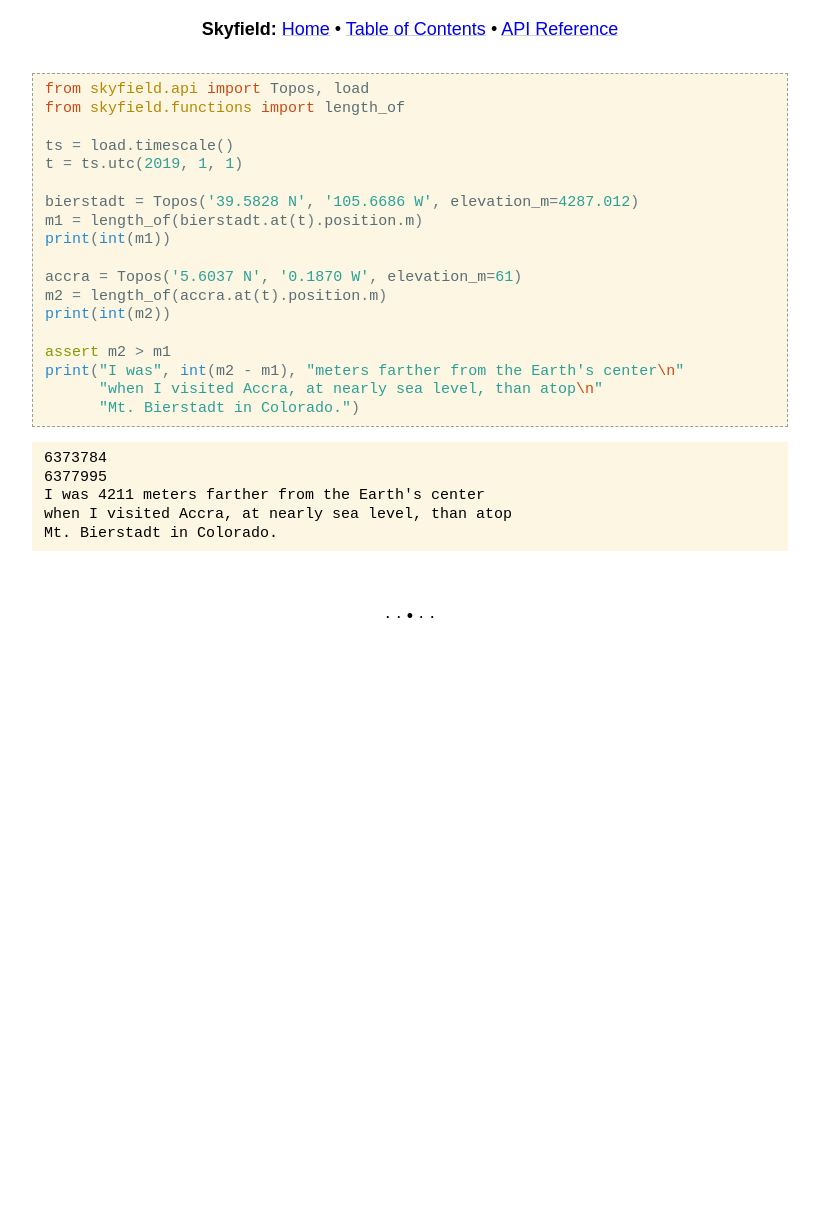
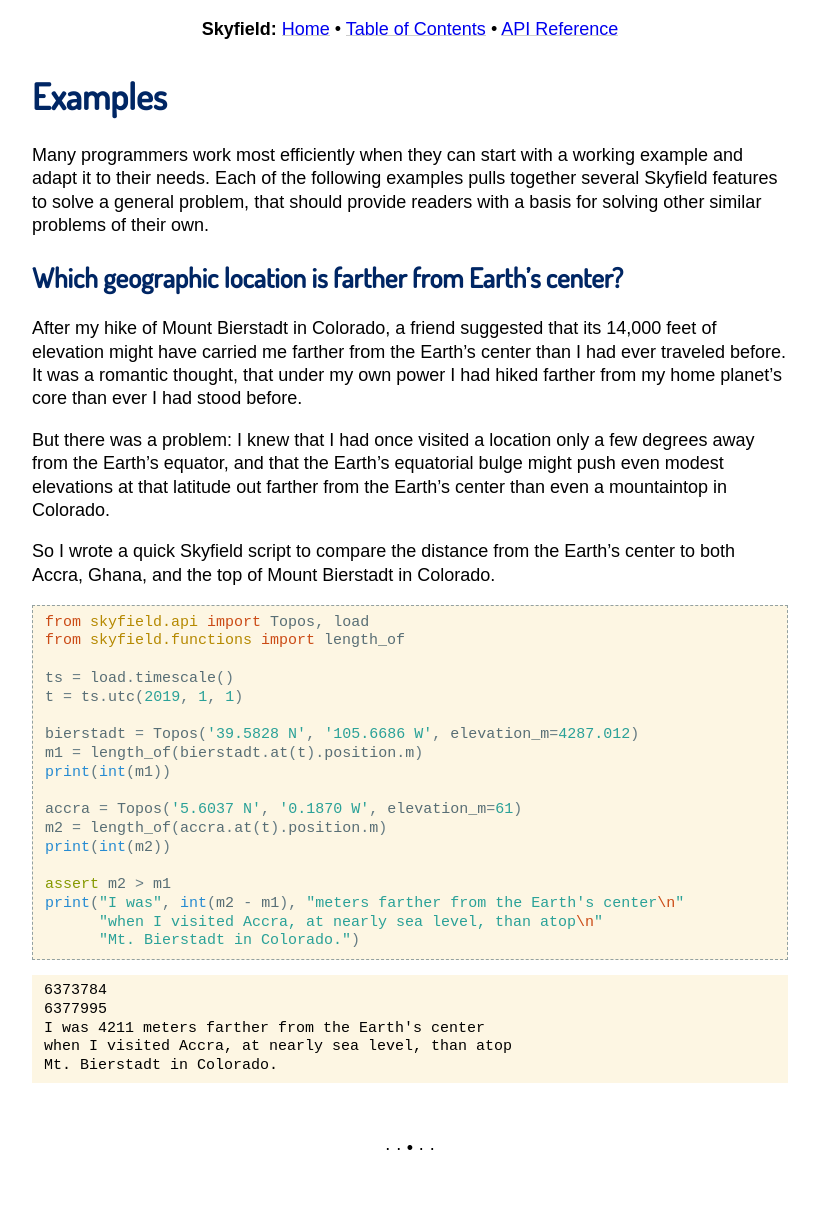
Before and after one commit to skyfielders/python-skyfield, a Sphinx documentation site: the page built from skyfield/documentation/examples.rst, in a window 1280 px wide. Shown: the whole page, without its empty margins (230-1049 px from the left). Built offline with Sphinx 7.4.7, drawn with Linux system fonts in a browser that asks for light colours; some web fonts are replaced; pages that are not in the unit, such as notebooks, are missing from menus; before the commit the page ends 900 px from its top, so only the background shows below that.

Commit message:
Explain the Bierstadt/Accra example

```diff
--- a/skyfield/documentation/examples.rst
+++ b/skyfield/documentation/examples.rst
@@ -1,3 +1,40 @@
+
+==========
+ Examples
+==========
+
+Many programmers work most efficiently
+when they can start with a working example
+and adapt it to their needs.
+Each of the following examples
+pulls together several Skyfield features
+to solve a general problem,
+that should provide readers with a basis
+for solving other similar problems of their own.
+
+Which geographic location is farther from Earth’s center?
+=========================================================
+
+After my hike of Mount Bierstadt in Colorado,
+a friend suggested that its 14,000 feet of elevation
+might have carried me farther from the Earth’s center
+than I had ever traveled before.
+It was a romantic thought,
+that under my own power
+I had hiked farther from my home planet’s core
+than ever I had stood before.
+
+But there was a problem:
+I knew that I had once visited a location
+only a few degrees away from the Earth’s equator,
+and that the Earth’s equatorial bulge
+might push even modest elevations at that latitude
+out farther from the Earth’s center
+than even a mountaintop in Colorado.
+
+So I wrote a quick Skyfield script
+to compare the distance from the Earth’s center
+to both Accra, Ghana, and the top of Mount Bierstadt in Colorado.
 
 .. testcode::
 
```
Also changed, not shown: skyfield/documentation/bright_stars.png.
